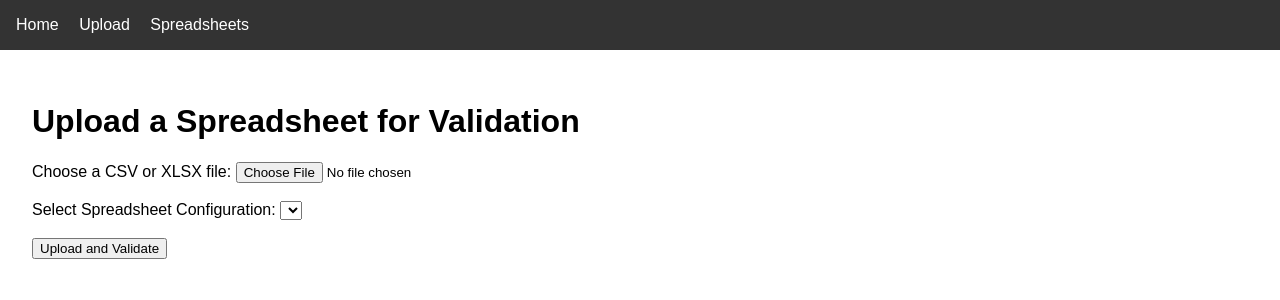
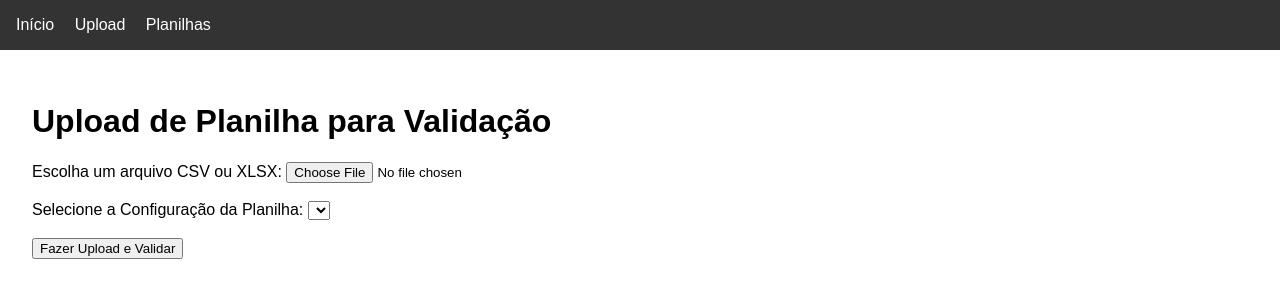
Before and after one commit to rickadt/file-data-validator, a Flask app: page /upload in a window 1280 px wide. Shown: the top 300 px of the page. Run offline with Flask 3, Linux system fonts and the light colour scheme; lists and menus that the app fills with data are empty.

Commit message:
Traduzido a interface para PT-BR

```diff
--- a/templates/base.html
+++ b/templates/base.html
@@ -1,16 +1,16 @@
 <!DOCTYPE html>
-<html lang="en">
+<html lang="pt-BR">
 <head>
     <meta charset="UTF-8">
     <meta name="viewport" content="width=device-width, initial-scale=1.0">
-    <title>{% block title %}Spreadsheet Validator{% endblock %}</title>
+    <title>{% block title %}Validador de Planilhas{% endblock %}</title>
     <link rel="stylesheet" href="{{ url_for('static', filename='style.css') }}">
 </head>
 <body>
     <nav>
-        <a href="{{ url_for('index') }}">Home</a>
+        <a href="{{ url_for('index') }}">Início</a>
         <a href="{{ url_for('upload_file') }}">Upload</a>
-        <a href="{{ url_for('spreadsheet.list_spreadsheets') }}">Spreadsheets</a>
+        <a href="{{ url_for('spreadsheet.list_spreadsheets') }}">Planilhas</a>
     </nav>
     <div class="container">
         {% block content %}{% endblock %}
--- a/templates/index.html
+++ b/templates/index.html
@@ -1,8 +1,8 @@
 {% extends 'base.html' %}
 
-{% block title %}Home{% endblock %}
+{% block title %}Início{% endblock %}
 
 {% block content %}
-    <h1>Welcome to the Spreadsheet Validator</h1>
-    <p>Use the navigation to upload your spreadsheets and manage validation rules.</p>
+    <h1>Bem-vindo ao Validador de Planilhas</h1>
+    <p>Use a navegação para fazer upload de suas planilhas e gerenciar as regras de validação.</p>
 {% endblock %}
--- a/templates/upload.html
+++ b/templates/upload.html
@@ -1,20 +1,20 @@
 {% extends 'base.html' %}
 
-{% block title %}Upload Spreadsheet{% endblock %}
+{% block title %}Upload de Planilha{% endblock %}
 
 {% block content %}
-    <h1>Upload a Spreadsheet for Validation</h1>
+    <h1>Upload de Planilha para Validação</h1>
     <form method="post" enctype="multipart/form-data">
-        <label for="file">Choose a CSV or XLSX file:</label>
+        <label for="file">Escolha um arquivo CSV ou XLSX:</label>
         <input type="file" id="file" name="file" accept=".csv, .xlsx">
         <br><br>
-        <label for="spreadsheet_id">Select Spreadsheet Configuration:</label>
+        <label for="spreadsheet_id">Selecione a Configuração da Planilha:</label>
         <select name="spreadsheet_id" id="spreadsheet_id">
             {% for spreadsheet in spreadsheets %}
                 <option value="{{ spreadsheet.id }}">{{ spreadsheet.name }}</option>
             {% endfor %}
         </select>
         <br><br>
-        <button type="submit">Upload and Validate</button>
+        <button type="submit">Fazer Upload e Validar</button>
     </form>
 {% endblock %}
```
Also changed, not shown: templates/spreadsheets/add.html (+4 -4 lines), templates/spreadsheets/add_rule.html (+7 -9 lines), templates/spreadsheets/list.html (+4 -4 lines).
